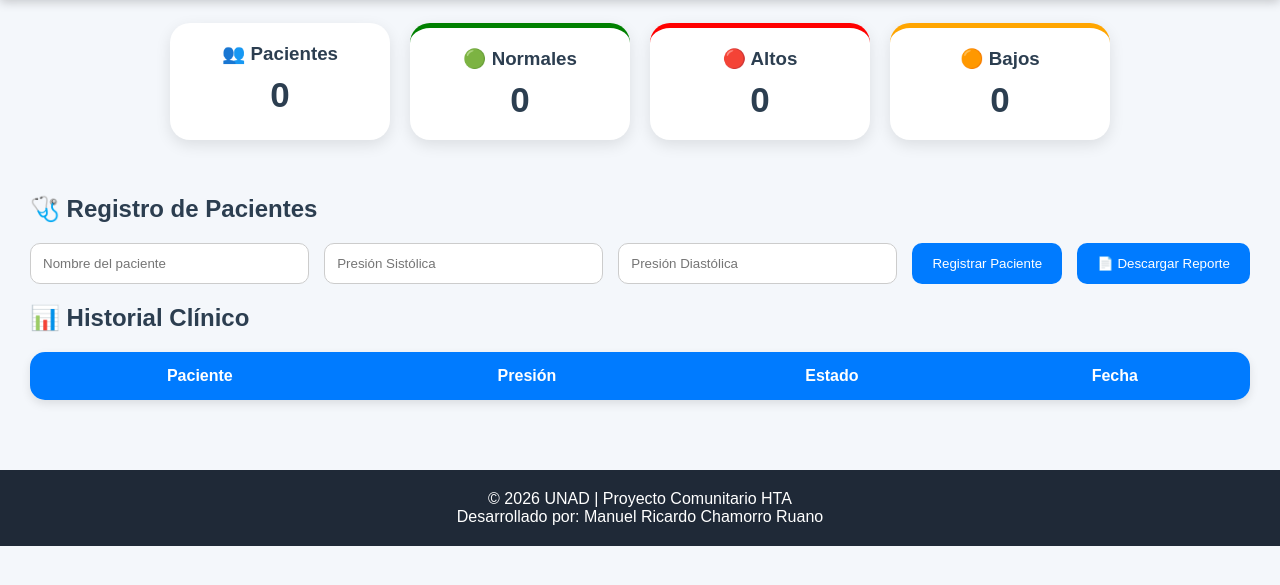
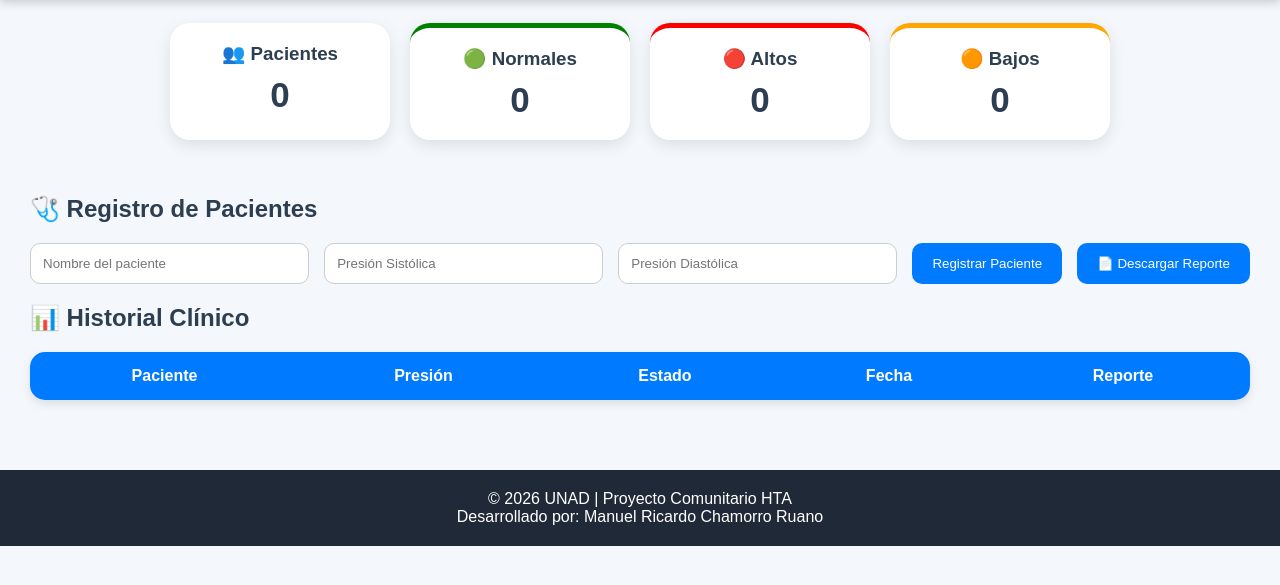
Before and after one commit to Manu2124/control-hta, a plain HTML site: page index.html in a window 1280 px wide. Shown: the part 97-682 px from the top of the page. Drawn offline with nearby package versions, Linux system fonts and the light colour scheme.

Commit message:
Add 'Reporte' column to clinical history table
Added a 'Reporte' column to the clinical history table.

```diff
--- a/index.html
+++ b/index.html
@@ -92,6 +92,7 @@
 <th>Presión</th>
 <th>Estado</th>
 <th>Fecha</th>
+<th>Reporte</th>
 </tr>
 </thead>
 
```
